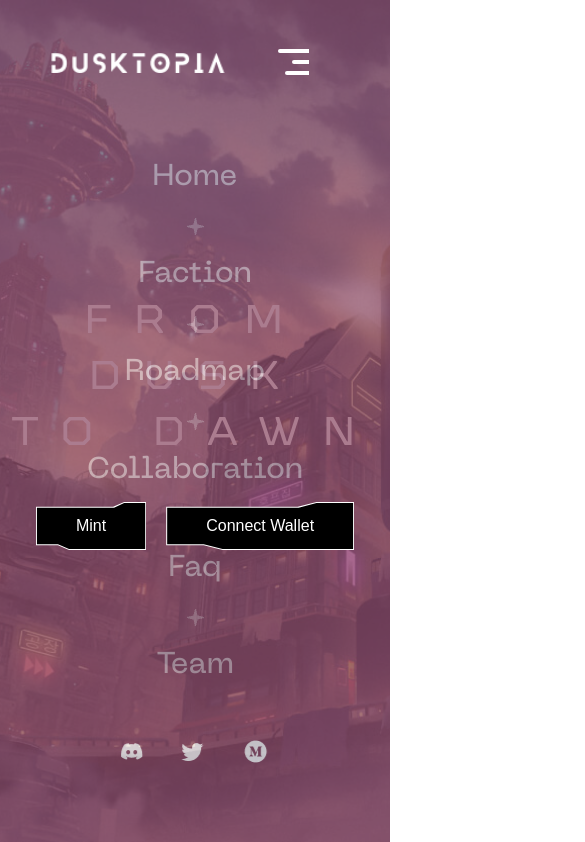
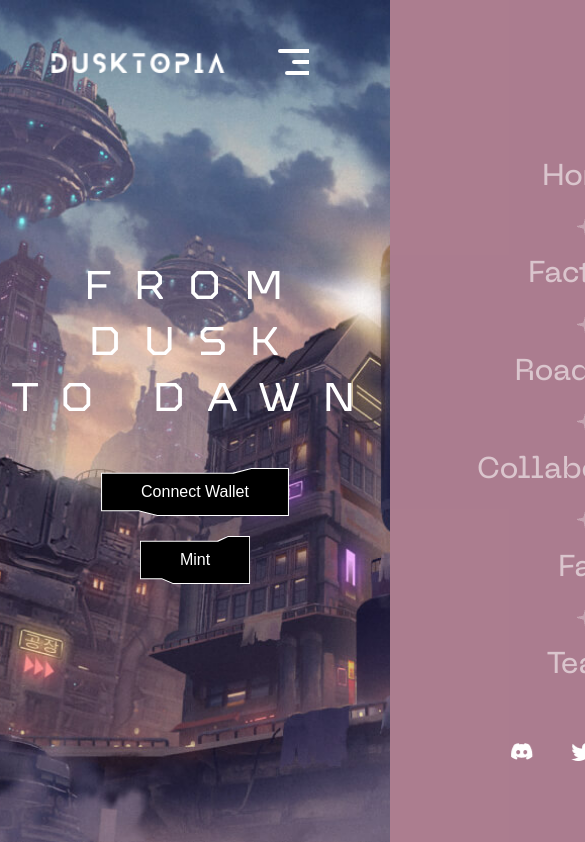
Before and after one commit to DmitryBalandin/Lending-Cosmos-React-scss-Typescript, a React app: page / in a window 390 px wide. Shown: the top 842 px of the page, 585 px wide, since content can reach past the window. Built offline with nearby package versions, Linux system fonts and the light colour scheme.

Commit message:
add functionality button burger menu

```diff
--- a/src/componenets/BurgerMenu/index.tsx
+++ b/src/componenets/BurgerMenu/index.tsx
@@ -6,19 +6,19 @@ import { links } from "../date/date";
 import star from './images/star.png';
 import { SocialNetworks } from "../SocialNetworks";
 interface BurgerMenuProps {
-    inputCheck: boolean;
-    setInputCheck: React.Dispatch<React.SetStateAction<boolean>>
+    isOpen: boolean;
+    setIsOpen: React.Dispatch<React.SetStateAction<boolean>>
 }
 
-export const BurgerMenu: React.FC<BurgerMenuProps> = ({ inputCheck, setInputCheck }) => {
+export const BurgerMenu: React.FC<BurgerMenuProps> = ({ isOpen, setIsOpen }) => {
 
-    const handleClick = () => setInputCheck(() => !inputCheck);
+    const handleClick = () => setIsOpen (() => !isOpen);
 
     return (
         <>
-            <input type="checkbox" className={cl(styles.burgerCheckbox)} checked={inputCheck} />
+            <input type="checkbox" className={cl(styles.burgerCheckbox)} checked={isOpen} />
             <label className={cl(styles.burgerLabel)} onClick={handleClick} htmlFor={cl(styles.burgerCheckbox)}></label>
-            <div className={cl(styles.burgerContainer)}>
+            <div className={cl(styles.burgerContainer)} style={!isOpen ? {transform:'translateX(+100%)'} : null}>
                 <ul className={cl(styles.burgerMenu)}>
                     {links.map((link, index, array) => {
                         return (
--- a/src/componenets/BurgerMenu/styles.module.scss
+++ b/src/componenets/BurgerMenu/styles.module.scss
@@ -65,6 +65,8 @@
         background-color: #8C4B65;
         opacity: 0.72;
         padding: 150px 0;
+        // transform: translateX(-100%);
+        transition: .3s;
 
 
     }
--- a/src/componenets/SocialNetworks/styles.module.scss
+++ b/src/componenets/SocialNetworks/styles.module.scss
@@ -2,6 +2,7 @@
     display: flex;
     gap: 2.4rem;
     align-items: center;
+
     &Item{
 
     }
--- a/src/pages/Home/Home.tsx
+++ b/src/pages/Home/Home.tsx
@@ -11,7 +11,7 @@ import { BurgerMenu } from "@/componenets/BurgerMenu";
 
 
 export default function Home() {
-    const [inputCheck, setInputCheck] = useState(false)
+    const [isOpen, setIsOpen] = useState(false)
 
     return (
         <section className={cl(styles.section, styles.sectionMain)}>
@@ -21,16 +21,17 @@ export default function Home() {
                     <SocialNetworks />
                 </div>
                 <div className={cl(styles.burgerMenu)}>
-                    <BurgerMenu inputCheck={inputCheck} setInputCheck={setInputCheck}/>
+                    <BurgerMenu isOpen={isOpen} setIsOpen={setIsOpen}/>
                 </div>
                 <div className={cl(styles.rightButton)}>
                     <SvgButton onClick={() => { }}>
                         Whitepeper
                     </SvgButton>
                 </div>
+
             </header>
             <div className={cl(styles.sectionTitleMain)}>
-                <div style={inputCheck ? {visibility:'hidden'} : null}>
+                <div style={isOpen ? {visibility:'hidden'} : null}>
                     <Title size="Medium">
                         From dusk to&nbsp;dawn
                     </Title>
--- a/src/pages/Home/home.module.scss
+++ b/src/pages/Home/home.module.scss
@@ -16,6 +16,7 @@
         height: 100%;
         align-items: center;
         justify-content: center;
+
 
         div {
             padding-top: 50px;
@@ -44,6 +45,9 @@
     background: inherit;
     display: flex;
     gap: 20px;
+    @media(max-width: 576px){
+        flex-direction:column-reverse;
+    }
 }
 
 .rightButton {
```
